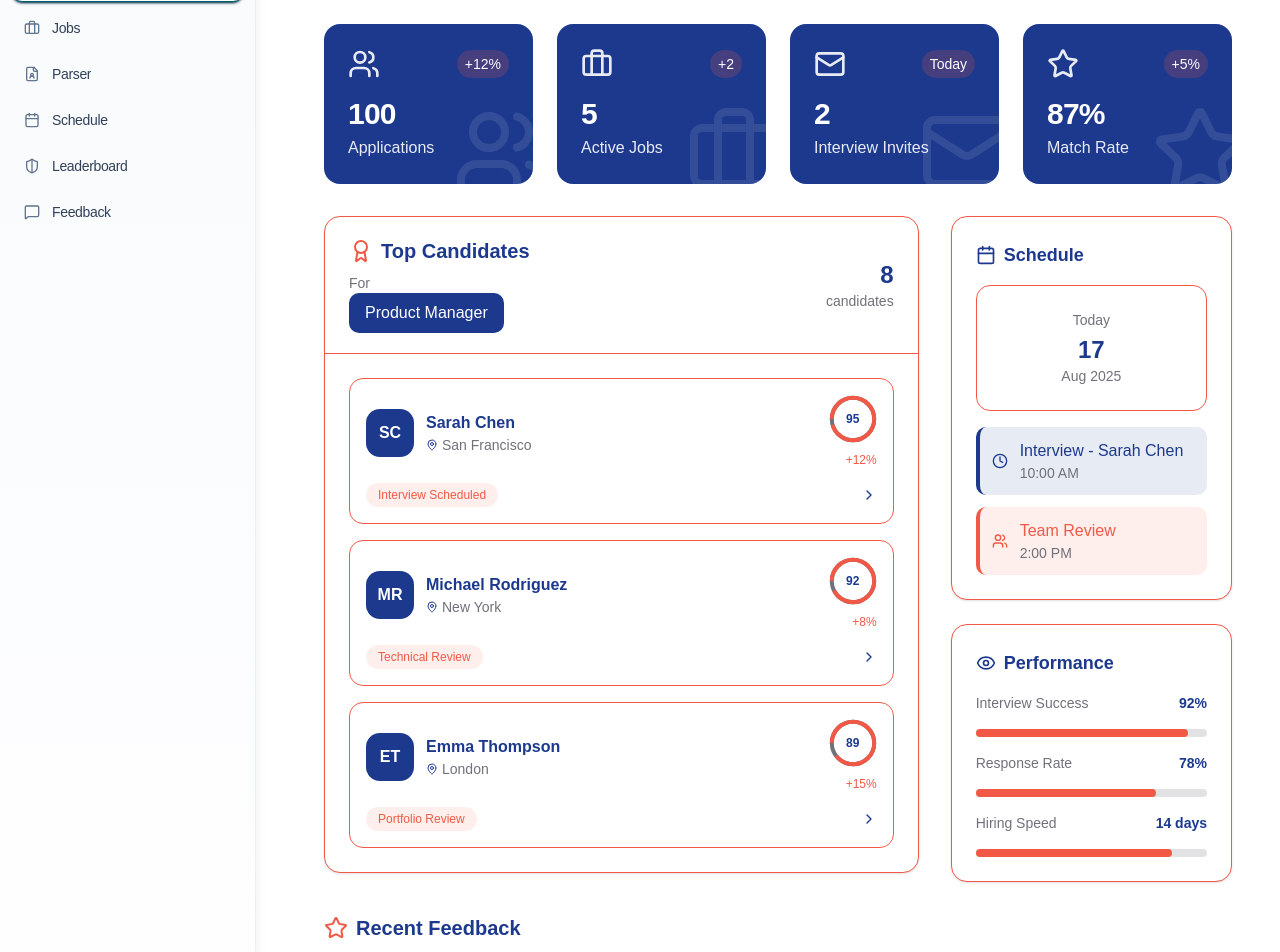
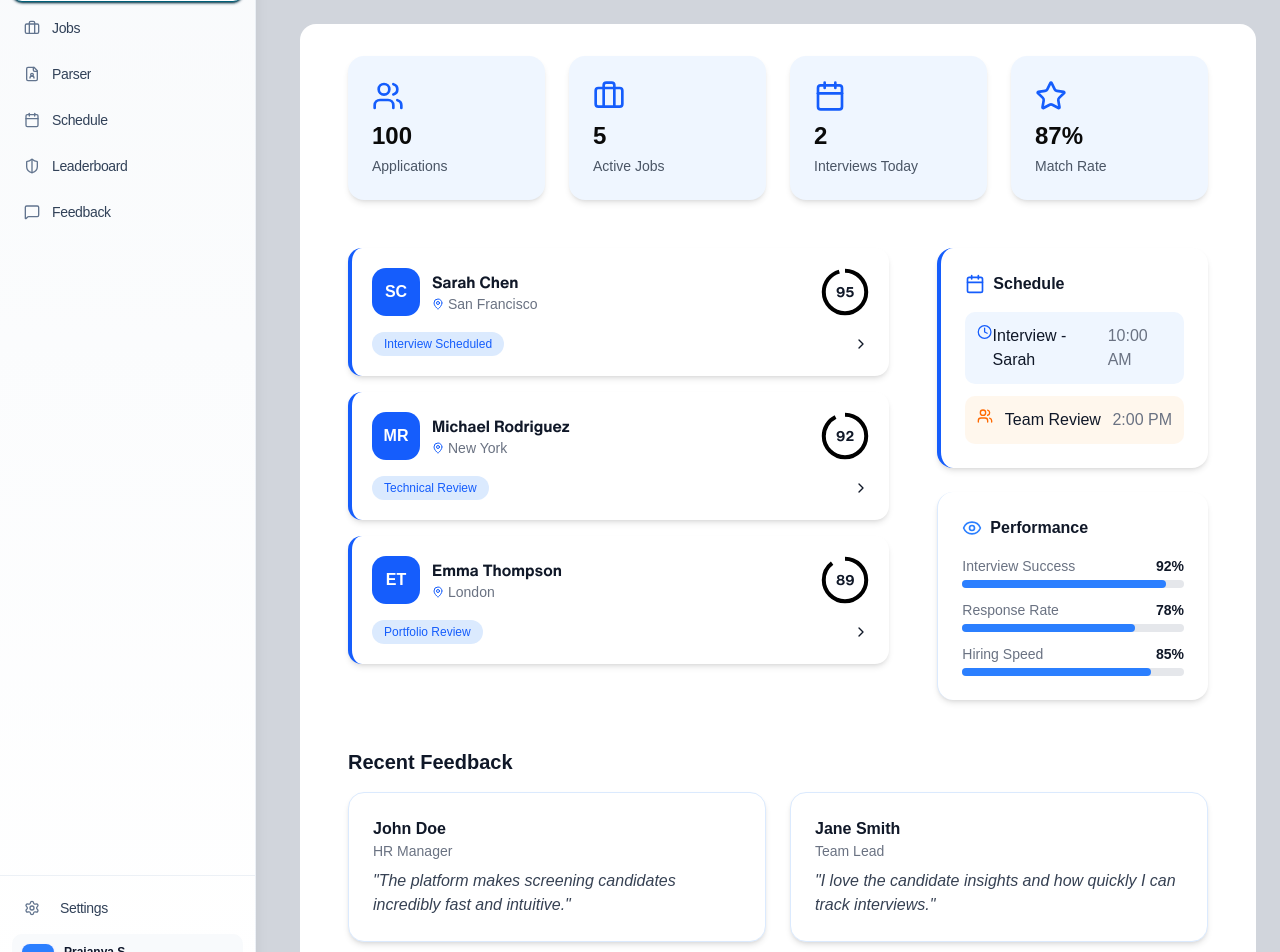
Before and after one commit to aigle-levant/hirehunter-ai, a React (Vite) app in the folder client/: page /dashboard in a window 1280 px wide. Shown: the part 120-1072 px from the top of the page. Built offline with nearby package versions, Linux system fonts and the light colour scheme; a web font is replaced by a local one.

Commit message:
Redid dashboard

```diff
--- a/client/src/components/common/MainContent.jsx
+++ b/client/src/components/common/MainContent.jsx
@@ -2,34 +2,34 @@ import { useState, useEffect } from "react";
 import {
   Users,
   Briefcase,
-  Mail,
   Calendar,
   Star,
   Clock,
   MapPin,
-  ChevronRight,
   Award,
   Eye,
+  ChevronRight,
 } from "lucide-react";
+import { motion } from "framer-motion";
 
 export default function MainContent() {
-  const [currentJobIndex, setCurrentJobIndex] = useState(0);
-  const [currentDate, setCurrentDate] = useState(new Date());
-  const [isLoaded, setIsLoaded] = useState(false);
-
   const jobs = [
     { title: "Senior Frontend Developer", candidates: 12 },
     { title: "Product Manager", candidates: 8 },
     { title: "UX Designer", candidates: 15 },
-    { title: "Data Scientist", candidates: 6 },
-    { title: "Backend Engineer", candidates: 9 },
+  ];
+
+  const stats = [
+    { icon: Users, value: "100", label: "Applications", change: "+12%" },
+    { icon: Briefcase, value: "5", label: "Active Jobs", change: "+2" },
+    { icon: Calendar, value: "2", label: "Interviews Today", change: "Today" },
+    { icon: Star, value: "87%", label: "Match Rate", change: "+5%" },
   ];
 
   const candidates = [
     {
       name: "Sarah Chen",
       score: 95,
-      skills: "React, TypeScript",
       location: "San Francisco",
       avatar: "SC",
       trend: "+12%",
@@ -38,7 +38,6 @@ export default function MainContent() {
     {
       name: "Michael Rodriguez",
       score: 92,
-      skills: "Python, ML",
       location: "New York",
       avatar: "MR",
       trend: "+8%",
@@ -47,7 +46,6 @@ export default function MainContent() {
     {
       name: "Emma Thompson",
       score: 89,
-      skills: "Design, Figma",
       location: "London",
       avatar: "ET",
       trend: "+15%",
@@ -55,297 +53,178 @@ export default function MainContent() {
     },
   ];
 
-  const stats = [
-    { icon: Users, value: "100", label: "Applications", change: "+12%" },
-    { icon: Briefcase, value: "5", label: "Active Jobs", change: "+2" },
-    { icon: Mail, value: "2", label: "Interview Invites", change: "Today" },
-    { icon: Star, value: "87%", label: "Match Rate", change: "+5%" },
-  ];
-
   const feedback = [
     {
       name: "John Doe",
-      role: "johndoe@gmail.com",
+      role: "HR Manager",
       comment:
-        "The interview process was smooth and professional. I appreciated the timely communication and clear expectations.",
+        "The platform makes screening candidates incredibly fast and intuitive.",
     },
     {
       name: "Jane Smith",
-      role: "janesmith@gmail.com",
+      role: "Team Lead",
       comment:
-        "This dashboard has significantly streamlined our recruitment efforts, though I'd like more customizable filters.",
+        "I love the candidate insights and how quickly I can track interviews.",
     },
   ];
 
-  useEffect(() => {
-    setIsLoaded(true);
-    const interval = setInterval(() => {
-      setCurrentJobIndex((prev) => (prev + 1) % jobs.length);
-    }, 4000);
-    return () => clearInterval(interval);
-  }, []);
-
   const StatCard = ({ icon: Icon, value, label, change }) => (
-    <div
-      className="relative overflow-hidden rounded-2xl p-6 text-white transform hover:scale-105 transition-all duration-300 hover:shadow-2xl group"
-      style={{ background: "#1C398E" }}
+    <motion.div
+      whileHover={{ y: -3, scale: 1.02 }}
+      className="relative p-6 rounded-2xl bg-blue-50 overflow-hidden shadow-md"
     >
-      <div className="relative z-10">
-        <div className="flex items-center justify-between mb-4">
-          <Icon className="w-8 h-8 opacity-90" />
-          <span className="text-sm font-medium bg-[#F15946]/20 px-2 py-1 rounded-full backdrop-blur-sm">
-            {change}
-          </span>
-        </div>
-        <div className="space-y-1">
-          <p className="text-3xl font-bold tracking-tight">{value}</p>
-          <p className="text-[#FFFFFF]/90 font-medium">{label}</p>
-        </div>
-      </div>
-      <div className="absolute -right-4 -bottom-4 opacity-10 group-hover:opacity-20 transition-opacity">
-        <Icon className="w-24 h-24" />
-      </div>
-    </div>
+      <Icon className="w-8 h-8 text-blue-600" />
+      <p className="text-2xl font-bold mt-2">{value}</p>
+      <p className="text-sm text-gray-600 mt-1">{label}</p>
+    </motion.div>
   );
 
-  const CandidateCard = ({ candidate }) => (
-    <div className="bg-[#FFFFFF] rounded-xl p-4 border border-[#F15946] hover:shadow-lg transition-all duration-300">
-      <div className="flex items-center justify-between mb-3">
+  const CandidateCard = ({ candidate, index }) => (
+    <motion.div
+      initial={{ opacity: 0, y: 20 * (index + 1) }}
+      animate={{ opacity: 1, y: 0 }}
+      transition={{ duration: 0.5, delay: index * 0.1 }}
+      whileHover={{ y: -5, scale: 1.02 }}
+      className="bg-white rounded-xl p-5 shadow-md border-l-4 border-blue-600 mb-4"
+    >
+      <div className="flex justify-between items-center">
         <div className="flex items-center gap-3">
-          <div className="w-12 h-12 bg-[#1C398E] rounded-xl flex items-center justify-center text-white font-bold">
+          <div className="w-12 h-12 rounded-xl bg-blue-600 flex items-center justify-center text-white font-bold">
             {candidate.avatar}
           </div>
           <div>
-            <p className="font-semibold text-[#1C398E]">{candidate.name}</p>
-            <p className="text-sm text-[#71717B] flex items-center gap-1">
-              <MapPin className="w-3 h-3 text-[#1C398E]" /> {candidate.location}
+            <p className="font-bold font-helv-bold text-gray-900">
+              {candidate.name}
+            </p>
+            <p className="flex items-center gap-1 text-gray-500 text-sm">
+              <MapPin className="w-3 h-3 text-blue-600" /> {candidate.location}
             </p>
           </div>
         </div>
-        <div className="text-right">
-          <div className="flex items-center gap-2 mb-1">
-            <div className="w-12 h-12 relative">
-              <svg
-                className="w-12 h-12 transform -rotate-90"
-                viewBox="0 0 36 36"
-              >
-                <path
-                  className="text-[#71717B]"
+        <div className="text-right font-helv-bold">
+          <div className="relative w-12 h-12">
+            <svg viewBox="0 0 36 36" className="w-12 h-12 rotate-[-90deg]">
+              <circle
+                cx="18"
+                cy="18"
+                r="15.9155"
+                stroke="#fff"
                 strokeWidth="3"
-                  stroke="currentColor"
                 fill="none"
-                  d="M18 2.0845 a 15.9155 15.9155 0 0 1 0 31.831 a 15.9155 15.9155 0 0 1 0 -31.831"
               />
-                <path
-                  className="text-[#F15946]"
+              <motion.circle
+                cx="18"
+                cy="18"
+                r="15.9155"
+                stroke="#000"
                 strokeWidth="3"
                 strokeDasharray={`${candidate.score}, 100`}
-                  stroke="currentColor"
+                initial={{ strokeDashoffset: 100 }}
+                animate={{ strokeDashoffset: 0 }}
+                transition={{ duration: 1.2 }}
                 fill="none"
-                  d="M18 2.0845 a 15.9155 15.9155 0 0 1 0 31.831 a 15.9155 15.9155 0 0 1 0 -31.831"
               />
             </svg>
-              <div className="absolute inset-0 flex items-center justify-center">
-                <span className="text-xs font-bold text-[#1C398E]">
+            <span className="absolute inset-0 flex items-center justify-center text-sm font-bold text-gray-900">
               {candidate.score}
             </span>
           </div>
         </div>
       </div>
-          <span className="text-xs text-[#F15946] font-medium">
-            {candidate.trend}
-          </span>
-        </div>
-      </div>
-      <div className="flex items-center justify-between">
-        <span className="inline-block px-3 py-1 text-xs rounded-full bg-[#F15946]/10 text-[#F15946] font-medium">
+      <div className="flex justify-between items-center mt-4">
+        <span className="px-3 py-1 rounded-full bg-blue-100 text-blue-600 text-xs">
           {candidate.status}
         </span>
-        <ChevronRight className="w-4 h-4 text-[#1C398E]" />
+        <ChevronRight className="w-4 h-4 text-gray-900" />
       </div>
-    </div>
+    </motion.div>
   );
 
-  const FeedbackCard = ({ feedback }) => (
-    <div className="bg-[#FFFFFF] rounded-2xl p-6 border border-[#F15946] shadow-sm hover:shadow-md transition-shadow duration-300">
-      <div className="flex items-center gap-3 mb-4">
-        <div className="w-10 h-10 bg-[#1C398E] rounded-full flex items-center justify-center text-white font-bold text-lg">
-          {feedback.name[0]}
-        </div>
-        <div>
-          <p className="font-semibold text-[#1C398E]">{feedback.name}</p>
-          <p className="text-sm text-[#71717B]">{feedback.role}</p>
-        </div>
-      </div>
-      <div className="flex items-center mb-3">
-        {[...Array(5)].map((_, i) => (
-          <Star
-            key={i}
-            className={`w-5 h-5 ${
-              i < feedback.rating
-                ? "text-[#F15946] fill-[#F15946]"
-                : "text-[#71717B]/30"
-            }`}
-          />
-        ))}
-      </div>
-      <p className="text-sm text-[#71717B] italic">"{feedback.comment}"</p>
+  const FeedbackCard = ({ item }) => (
+    <div className="bg-white rounded-2xl p-6 shadow-md border-1 border-blue-100">
+      <p className="font-bold text-gray-900">{item.name}</p>
+      <p className="text-sm text-gray-500 mb-2">{item.role}</p>
+      <p className="text-gray-700 italic">"{item.comment}"</p>
     </div>
   );
 
   return (
-    <div className="min-h-screen bg-[#fff] p-6">
-      <div className="max-w-7xl mx-auto space-y-8">
+    <div className="min-h-screen px-12 py-8 bg-white rounded-2xl">
       {/* Stats Row */}
-        <div className="grid grid-cols-1 sm:grid-cols-2 lg:grid-cols-4 gap-6">
-          {stats.map((stat, index) => (
-            <div
-              key={index}
-              className={`opacity-0 ${
-                isLoaded ? "opacity-100" : ""
-              } transition-opacity duration-700`}
-              style={{ transitionDelay: `${index * 150}ms` }}
-            >
-              <StatCard {...stat} />
-            </div>
+      <div className="grid grid-cols-1 sm:grid-cols-2 lg:grid-cols-4 gap-6 mb-12">
+        {stats.map((stat, idx) => (
+          <StatCard key={idx} {...stat} />
         ))}
       </div>
 
-        {/* Main Content Grid */}
-        <div className="grid grid-cols-1 xl:grid-cols-3 gap-8">
-          {/* Left Column - Top Candidates */}
-          <div className="xl:col-span-2 space-y-6">
-            <div className="bg-[#FFFFFF] rounded-2xl shadow-sm border border-[#F15946] overflow-hidden">
-              <div className="px-6 py-5 border-b border-[#F15946]">
-                <div className="flex items-center justify-between">
-                  <div>
-                    <h2 className="text-xl font-bold text-[#1C398E] flex items-center gap-2">
-                      <Award className="w-6 h-6 text-[#F15946]" /> Top
-                      Candidates
-                    </h2>
-                    <div className="mt-2">
-                      <p className="text-sm text-[#71717B]">For</p>
-                      <div className="inline-block px-4 py-2 rounded-lg bg-[#1C398E] text-white font-medium transition-all duration-500">
-                        {jobs[currentJobIndex].title}
+      {/* Top Candidates */}
+      <div className="flex flex-col xl:flex-row gap-12">
+        <div className="xl:w-2/3">
+          {candidates.map((c, idx) => (
+            <CandidateCard key={idx} candidate={c} index={idx} />
+          ))}
+        </div>
+
+        {/* Right Panel */}
+        <div className="xl:w-1/3 space-y-6">
+          <div className="bg-white rounded-2xl shadow-md p-6 border-l-4 border-blue-600">
+            <h3 className="font-bold text-gray-900 flex items-center gap-2 mb-4">
+              <Calendar className="w-5 h-5 text-blue-600" /> Schedule
+            </h3>
+            <div className="flex flex-col gap-3">
+              <div className="flex justify-between p-3 bg-blue-50 rounded-lg">
+                <Clock className="w-4 h-4 text-blue-600" />
+                <span className="font-medium text-gray-900">
+                  Interview - Sarah
+                </span>
+                <span className="text-gray-500">10:00 AM</span>
+              </div>
+              <div className="flex justify-between p-3 bg-orange-50 rounded-lg">
+                <Users className="w-4 h-4 text-orange-500" />
+                <span className="font-medium text-gray-900">Team Review</span>
+                <span className="text-gray-500">2:00 PM</span>
               </div>
             </div>
           </div>
-                  <div className="text-right">
-                    <p className="text-2xl font-bold text-[#1C398E]">
-                      {jobs[currentJobIndex].candidates}
-                    </p>
-                    <p className="text-sm text-[#71717B]">candidates</p>
+          <div className="bg-white rounded-2xl shadow-md p-6 border-l border-blue-100">
+            <h3 className="font-bold text-gray-900 flex items-center gap-2 mb-4">
+              <Eye className="w-5 h-5 text-blue-500" /> Performance
+            </h3>
+            <div className="space-y-3">
+              {[
+                { label: "Interview Success", value: 92 },
+                { label: "Response Rate", value: 78 },
+                { label: "Hiring Speed", value: 85 },
+              ].map((metric, idx) => (
+                <div key={idx}>
+                  <div className="flex justify-between text-sm font-medium text-gray-500 mb-1">
+                    {metric.label}
+                    <span className="font-bold text-gray-900">
+                      {metric.value}%
+                    </span>
+                  </div>
+                  <div className="w-full h-2 bg-gray-200 rounded-full">
+                    <div
+                      className="h-2 bg-blue-500 rounded-full"
+                      style={{ width: `${metric.value}%` }}
+                    ></div>
                   </div>
                 </div>
-              </div>
-              <div className="p-6 space-y-4">
-                {candidates.map((candidate, index) => (
-                  <CandidateCard key={index} candidate={candidate} />
               ))}
-              </div>
-            </div>
-          </div>
-
-          {/* Right Column - Schedule & Performance */}
-          <div className="space-y-6">
-            {/* Schedule Widget */}
-            <div className="bg-[#FFFFFF] rounded-2xl shadow-sm border border-[#F15946] p-6">
-              <h3 className="text-lg font-bold text-[#1C398E] mb-4 flex items-center gap-2">
-                <Calendar className="w-5 h-5 text-[#1C398E]" /> Schedule
-              </h3>
-              <div className="space-y-4">
-                <div className="text-center p-6 bg-[#FFFFFF] border border-[#F15946] rounded-xl">
-                  <p className="text-sm text-[#71717B] mb-1">Today</p>
-                  <p className="text-2xl font-bold text-[#1C398E]">
-                    {currentDate.getDate()}
-                  </p>
-                  <p className="text-sm text-[#71717B]">
-                    {currentDate.toLocaleDateString("en-US", {
-                      month: "short",
-                      year: "numeric",
-                    })}
-                  </p>
-                </div>
-                <div className="space-y-3">
-                  <div className="flex items-center gap-3 p-3 bg-[#1C398E]/10 rounded-lg border-l-4 border-[#1C398E]">
-                    <Clock className="w-4 h-4 text-[#1C398E]" />
-                    <div>
-                      <p className="font-medium text-[#1C398E]">
-                        Interview - Sarah Chen
-                      </p>
-                      <p className="text-sm text-[#71717B]">10:00 AM</p>
-                    </div>
-                  </div>
-                  <div className="flex items-center gap-3 p-3 bg-[#F15946]/10 rounded-lg border-l-4 border-[#F15946]">
-                    <Users className="w-4 h-4 text-[#F15946]" />
-                    <div>
-                      <p className="font-medium text-[#F15946]">Team Review</p>
-                      <p className="text-sm text-[#71717B]">2:00 PM</p>
-                    </div>
             </div>
           </div>
         </div>
       </div>
 
-            {/* Performance Metrics */}
-            <div className="bg-[#FFFFFF] rounded-2xl shadow-sm border border-[#F15946] p-6">
-              <h3 className="text-lg font-bold text-[#1C398E] mb-4 flex items-center gap-2">
-                <Eye className="w-5 h-5 text-[#1C398E]" /> Performance
-              </h3>
-              <div className="space-y-4">
-                <div className="flex items-center justify-between">
-                  <span className="text-sm font-medium text-[#71717B]">
-                    Interview Success
-                  </span>
-                  <span className="text-sm font-bold text-[#1C398E]">92%</span>
-                </div>
-                <div className="w-full bg-[#71717B]/20 rounded-full h-2">
-                  <div
-                    className="bg-[#F15946] h-2 rounded-full"
-                    style={{ width: "92%" }}
-                  ></div>
-                </div>
-                <div className="flex items-center justify-between">
-                  <span className="text-sm font-medium text-[#71717B]">
-                    Response Rate
-                  </span>
-                  <span className="text-sm font-bold text-[#1C398E]">78%</span>
-                </div>
-                <div className="w-full bg-[#71717B]/20 rounded-full h-2">
-                  <div
-                    className="bg-[#F15946] h-2 rounded-full"
-                    style={{ width: "78%" }}
-                  ></div>
-                </div>
-                <div className="flex items-center justify-between">
-                  <span className="text-sm font-medium text-[#71717B]">
-                    Hiring Speed
-                  </span>
-                  <span className="text-sm font-bold text-[#1C398E]">
-                    14 days
-                  </span>
-                </div>
-                <div className="w-full bg-[#71717B]/20 rounded-full h-2">
-                  <div
-                    className="bg-[#F15946] h-2 rounded-full"
-                    style={{ width: "85%" }}
-                  ></div>
-                </div>
-              </div>
-            </div>
-          </div>
-        </div>
-
-        {/* Feedback Section - Down Below */}
-        <div className="space-y-6">
-          <h2 className="text-xl font-bold text-[#1C398E] flex items-center gap-2">
-            <Star className="w-6 h-6 text-[#F15946]" /> Recent Feedback
+      {/* Feedback Section */}
+      <div className="mt-12 space-y-6">
+        <h2 className="text-xl font-bold text-gray-900 mb-4">
+          Recent Feedback
         </h2>
         <div className="grid grid-cols-1 xl:grid-cols-2 gap-6">
-            {feedback.map((item, index) => (
-              <FeedbackCard key={index} feedback={item} />
+          {feedback.map((f, idx) => (
+            <FeedbackCard key={idx} item={f} />
           ))}
-          </div>
         </div>
       </div>
     </div>
--- a/client/src/components/common/TopBar.jsx
+++ b/client/src/components/common/TopBar.jsx
@@ -16,7 +16,7 @@ export default function TopBar() {
   });
 
   return (
-    <div className="h-24 bg-white/90 backdrop-blur-md border-b border-slate-200 flex items-center justify-between px-10 top-0 z-40 dark:bg-slate-900/90 dark:border-slate-700">
+    <div className="h-30 rounded-bl-2xl pb-7 bg-white/90 backdrop-blur-md border-b border-slate-200 flex items-center justify-between px-10 top-0 z-40 dark:bg-slate-900/90 dark:border-slate-700">
       <div
         className={`mt-10 flex flex-col space-y-1 transition-opacity duration-1000 ${
           fadeIn ? "opacity-100" : "opacity-0"
--- a/client/src/layout/DashboardLayout.jsx
+++ b/client/src/layout/DashboardLayout.jsx
@@ -4,7 +4,7 @@ import { Outlet } from "react-router-dom";
 
 export default function DashboardLayout() {
   return (
-    <div className="flex min-h-screen bg-[#FFFFFF] dark:bg-slate-900">
+    <div className="flex min-h-screen bg-gray-300 dark:bg-slate-900">
       <SideNavbar />
       <div className="flex-1 flex flex-col ml-5">
         <TopBar />
```
Lines whose indentation alone changed are shown as unchanged.
